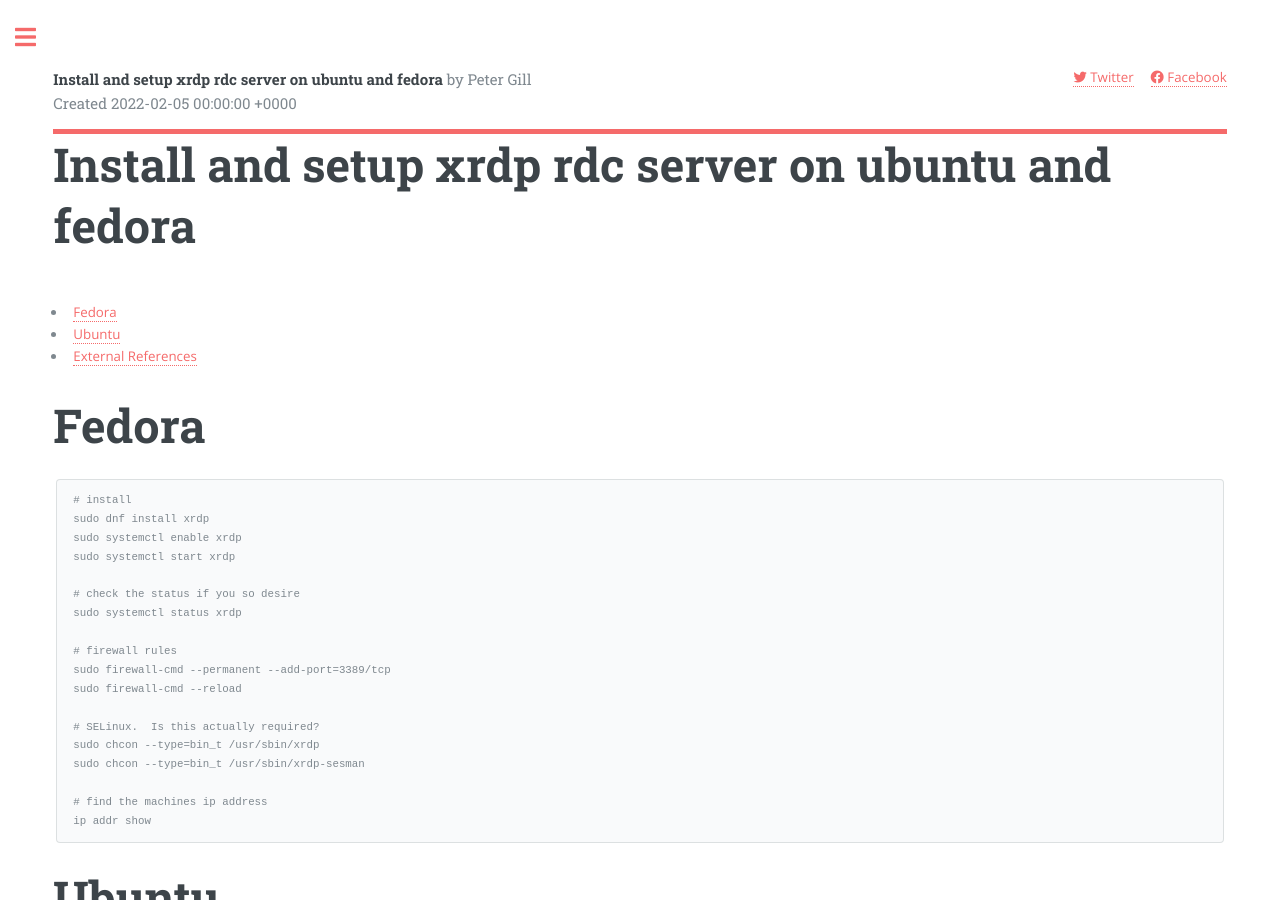
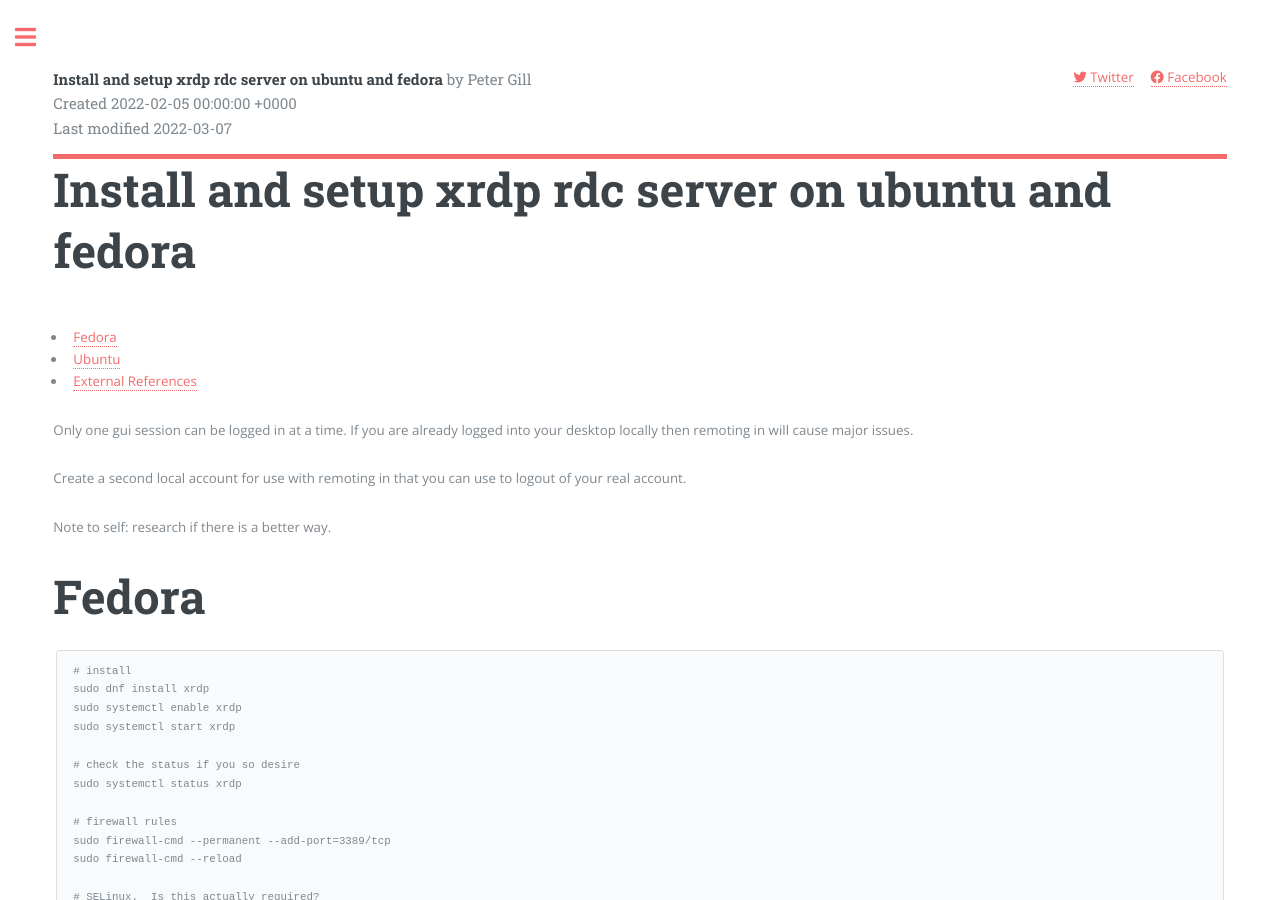
Before and after one commit to majorsilence/Dev, a Jekyll site: the page built from _posts/2022-02-05-linux-and-rdp-servers.md, in a window 1280 px wide and 900 px high. Built offline with Jekyll 4.4.1, drawn with Linux system fonts in a browser that asks for light colours.

Commit message:
Update 2022-02-05-linux-and-rdp-servers.md

```diff
--- a/_posts/2022-02-05-linux-and-rdp-servers.md
+++ b/_posts/2022-02-05-linux-and-rdp-servers.md
@@ -1,10 +1,17 @@
 ---
 layout: post
-created: 1644101757
+date: 2022-02-05
+last_modified: 2022-03-07
 title: Install and setup xrdp rdc server on ubuntu and fedora
 redirect_from:
   - /news/2022/02/05/linux-and-rdp-servers.html
 ---
+
+Only one gui session can be logged in at a time.   If you are already logged into your desktop locally then remoting in will cause major issues.
+
+Create a second local account for use with remoting in that you can use to logout of your real account.
+
+Note to self: research if there is a better way.
 
 
 # Fedora
```
